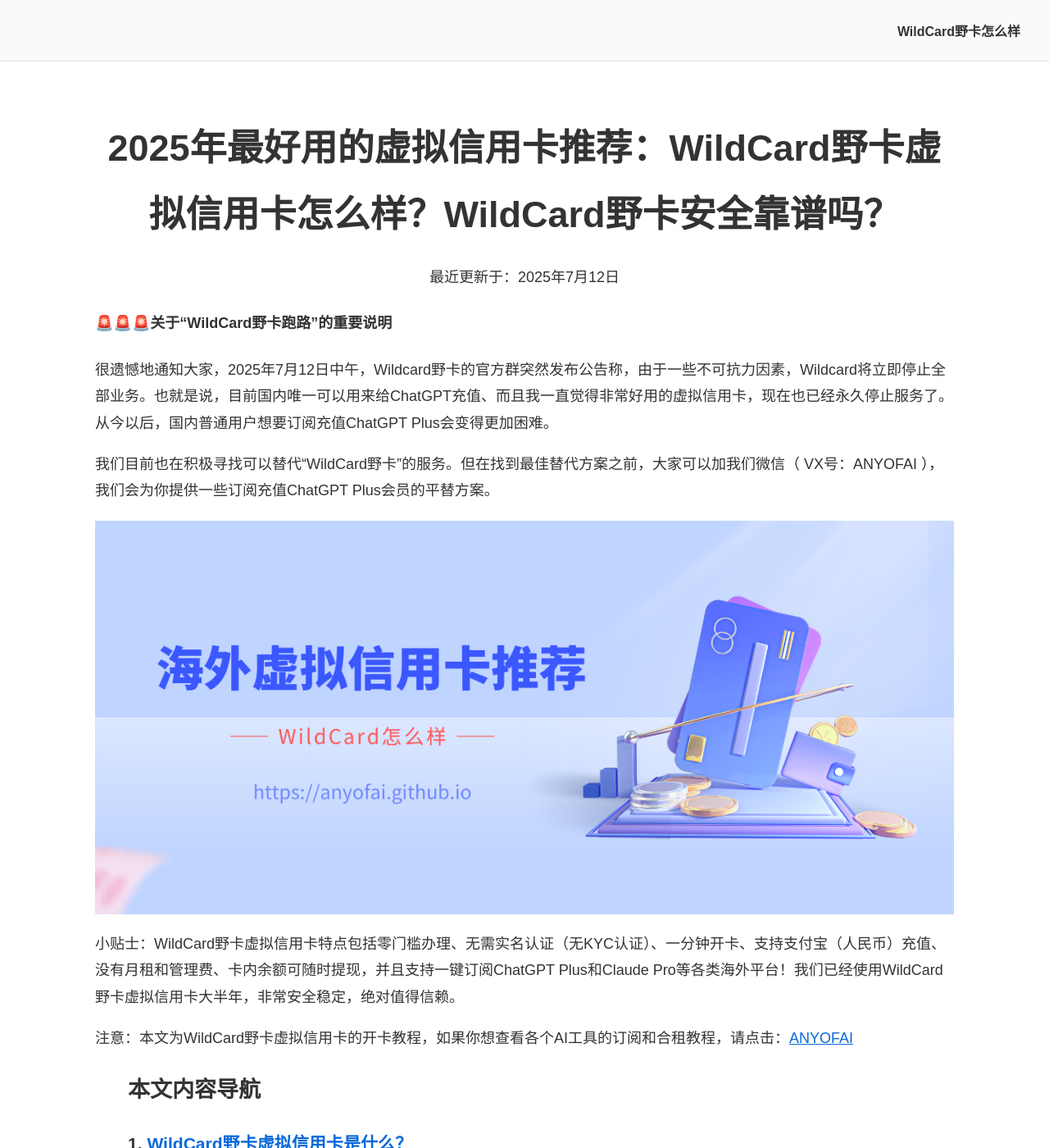
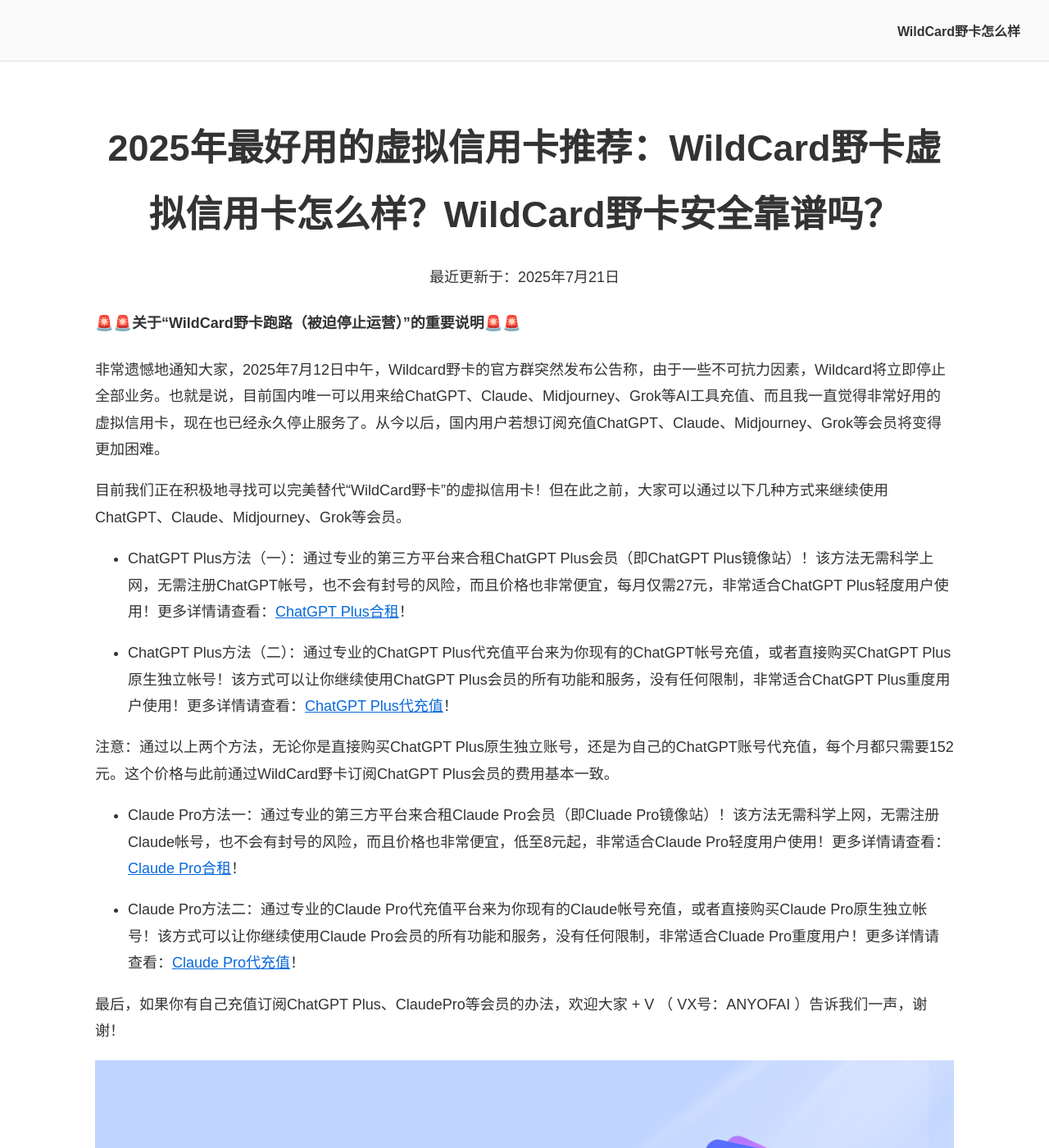
Before and after one commit to anyofai/anyofai.github.io, a Jekyll site: the page built from index.md, in a window 1280 px wide and 1400 px high. Shown: the whole window at 82% size. Built offline with Jekyll 4.4.1, drawn with Linux system fonts in a browser that asks for light colours.

Commit message:
Update index.md

```diff
--- a/index.md
+++ b/index.md
@@ -6,13 +6,25 @@
 
 # 2025年最好用的虚拟信用卡推荐：WildCard野卡虚拟信用卡怎么样？WildCard野卡安全靠谱吗？
 
-<p align="center">最近更新于：2025年7月12日</p>
+<p align="center">最近更新于：2025年7月21日</p>
 
-#### 🚨🚨🚨关于“WildCard野卡跑路”的重要说明
+#### 🚨🚨关于“WildCard野卡跑路（被迫停止运营）”的重要说明🚨🚨
 
-很遗憾地通知大家，2025年7月12日中午，Wildcard野卡的官方群突然发布公告称，由于一些不可抗力因素，Wildcard将立即停止全部业务。也就是说，目前国内唯一可以用来给ChatGPT充值、而且我一直觉得非常好用的虚拟信用卡，现在也已经永久停止服务了。从今以后，国内普通用户想要订阅充值ChatGPT Plus会变得更加困难。
+非常遗憾地通知大家，2025年7月12日中午，Wildcard野卡的官方群突然发布公告称，由于一些不可抗力因素，Wildcard将立即停止全部业务。也就是说，目前国内唯一可以用来给ChatGPT、Claude、Midjourney、Grok等AI工具充值、而且我一直觉得非常好用的虚拟信用卡，现在也已经永久停止服务了。从今以后，国内用户若想订阅充值ChatGPT、Claude、Midjourney、Grok等会员将变得更加困难。
 
-我们目前也在积极寻找可以替代“WildCard野卡”的服务。但在找到最佳替代方案之前，大家可以加我们微信（ VX号：ANYOFAI ），我们会为你提供一些订阅充值ChatGPT Plus会员的平替方案。
+目前我们正在积极地寻找可以完美替代“WildCard野卡”的虚拟信用卡！但在此之前，大家可以通过以下几种方式来继续使用ChatGPT、Claude、Midjourney、Grok等会员。
+
+* ChatGPT Plus方法（一）：通过专业的第三方平台来合租ChatGPT Plus会员（即ChatGPT Plus镜像站）！该方法无需科学上网，无需注册ChatGPT帐号，也不会有封号的风险，而且价格也非常便宜，每月仅需27元，非常适合ChatGPT Plus轻度用户使用！更多详情请查看：<a href="https://github.com/anyofai/chatgpt-plus-hezu">ChatGPT Plus合租</a>！
+
+* ChatGPT Plus方法（二）：通过专业的ChatGPT Plus代充值平台来为你现有的ChatGPT帐号充值，或者直接购买ChatGPT Plus原生独立帐号！该方式可以让你继续使用ChatGPT Plus会员的所有功能和服务，没有任何限制，非常适合ChatGPT Plus重度用户使用！更多详情请查看：<a href="https://github.com/anyofai/chatgpt-plus-recharge">ChatGPT Plus代充值</a>！
+
+注意：通过以上两个方法，无论你是直接购买ChatGPT Plus原生独立账号，还是为自己的ChatGPT账号代充值，每个月都只需要152元。这个价格与此前通过WildCard野卡订阅ChatGPT Plus会员的费用基本一致。
+
+* Claude Pro方法一：通过专业的第三方平台来合租Claude Pro会员（即Cluade Pro镜像站）！该方法无需科学上网，无需注册Claude帐号，也不会有封号的风险，而且价格也非常便宜，低至8元起，非常适合Claude Pro轻度用户使用！更多详情请查看：<a href="https://github.com/anyofai/claude-pro-hezu">Claude Pro合租</a>！
+
+* Claude Pro方法二：通过专业的Claude Pro代充值平台来为你现有的Claude帐号充值，或者直接购买Claude Pro原生独立帐号！该方式可以让你继续使用Claude Pro会员的所有功能和服务，没有任何限制，非常适合Cluade Pro重度用户！更多详情请查看：<a href="https://github.com/anyofai/claude-pro-recharge">Claude Pro代充值</a>！
+
+最后，如果你有自己充值订阅ChatGPT Plus、ClaudePro等会员的办法，欢迎大家 + V （ VX号：ANYOFAI ）告诉我们一声，谢谢！
 
 ![最好用的虚拟信用卡推荐：WildCard野卡虚拟信用卡怎么样？WildCard野卡虚拟信用卡安全靠谱吗？](https://raw.githubusercontent.com/anyofai/anyofai.github.io/refs/heads/main/image/WildCard.png)
 
```
